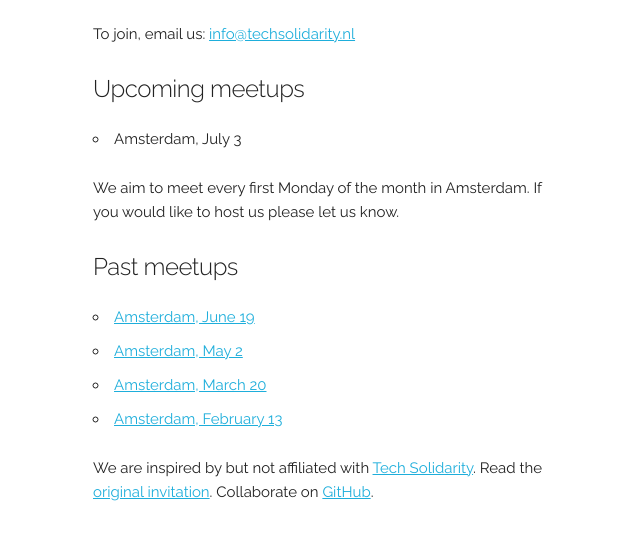
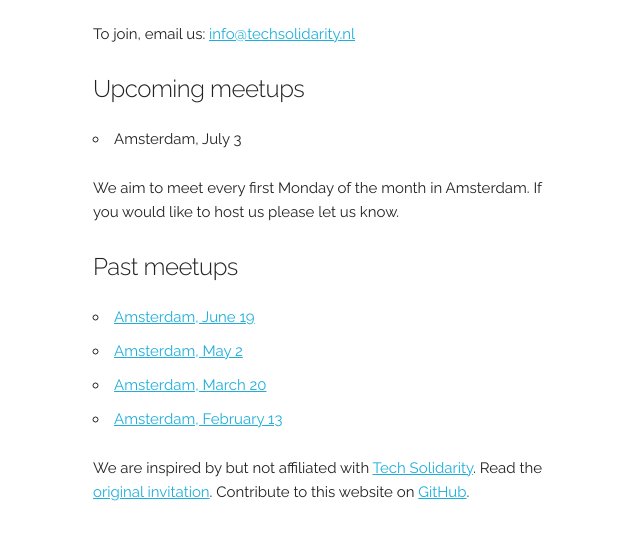
Before and after one commit to karsalfrink/techsolidaritynl, a plain HTML site: page index.html in a window 1280 px wide. Shown: the part 232-772 px from the top of the page, without its empty margins (67-707 px from the left). Drawn offline with Linux system fonts and the light colour scheme.

Commit message:
Tweak footer

```diff
--- a/index.html
+++ b/index.html
@@ -54,7 +54,7 @@
           <li><a href="tech-solidarity-nl-kick-off-meeting.html">Amsterdam, February 13</a></li>
         </ul>
 
-        <p>We are inspired by but not affiliated with <a href="https://techsolidarity.org">Tech Solidarity</a>. Read the <a href="original-invite.html">original invitation</a>. Collaborate on <a href="https://github.com/karsalfrink/techsolidaritynl">GitHub</a>.</p>
+        <p>We are inspired by but not affiliated with <a href="https://techsolidarity.org">Tech Solidarity</a>. Read the <a href="original-invite.html">original invitation</a>. Contribute to this website on <a href="https://github.com/karsalfrink/techsolidaritynl">GitHub</a>.</p>
       </div> <!-- column -->
     </div> <!-- row -->
   </div> <!-- container -->
```
